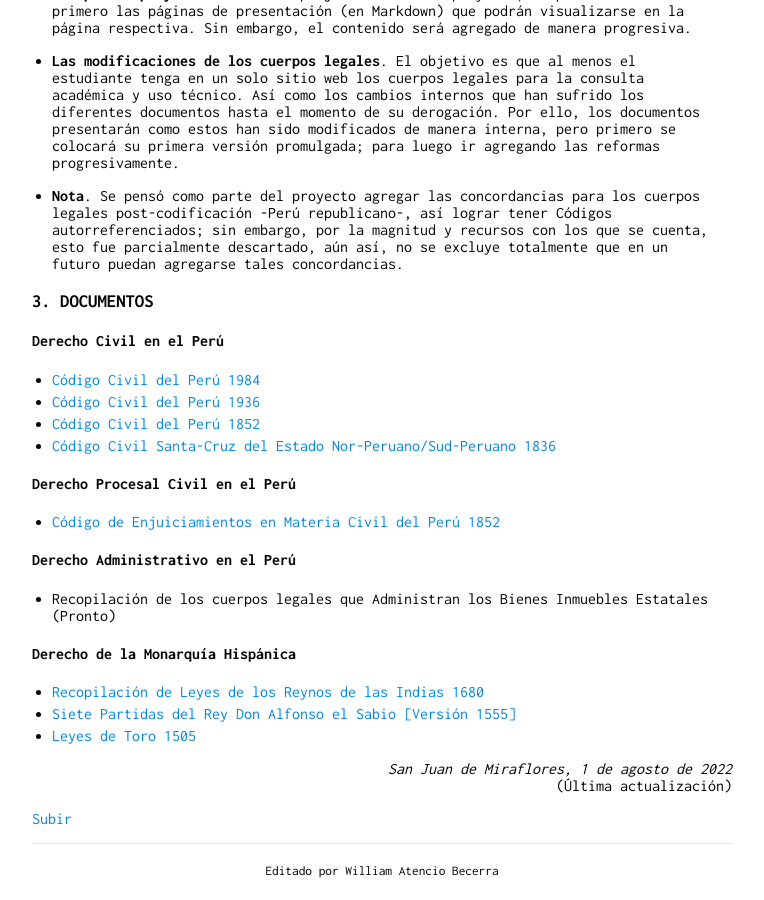
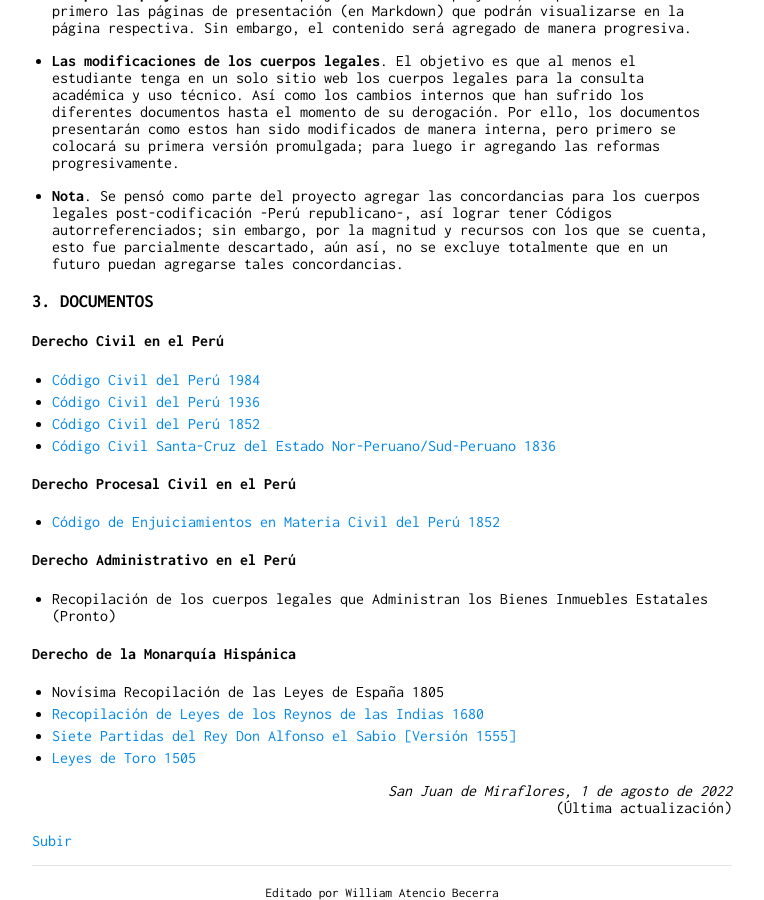
Before and after one commit to actio1680/actio1680.github.io, a Jekyll site: the page built from proyecto2/presentacion2.md, in a window 1280 px wide and 900 px high, scrolled down 1300 px. Shown: the whole window, without its empty margins (258-1022 px from the left). Built offline with Jekyll 4.4.1, drawn with Linux system fonts in a browser that asks for light colours; our own code applies the rules of GitHub Pages for plain Markdown files; before the commit the page ends 2178 px from its top, so only the background shows below that.

Commit message:
Update presentacion2.md

```diff
--- a/proyecto2/presentacion2.md
+++ b/proyecto2/presentacion2.md
@@ -49,6 +49,7 @@ Se considera tanto al Virreinato (Monarquía Hispánica), como a la República(R
 - Recopilación de los cuerpos legales que Administran los Bienes Inmuebles Estatales (Pronto)
 
 #### Derecho de la Monarquía Hispánica
+- Novísima Recopilación de las Leyes de España 1805
 - [Recopilación de Leyes de los Reynos de las Indias 1680](/recopilacion1680.md)
 - [Siete Partidas del Rey Don Alfonso el Sabio [Versión 1555] ](/sietepartidas.md)
 - [Leyes de Toro 1505](/leyestoro.md)
```
